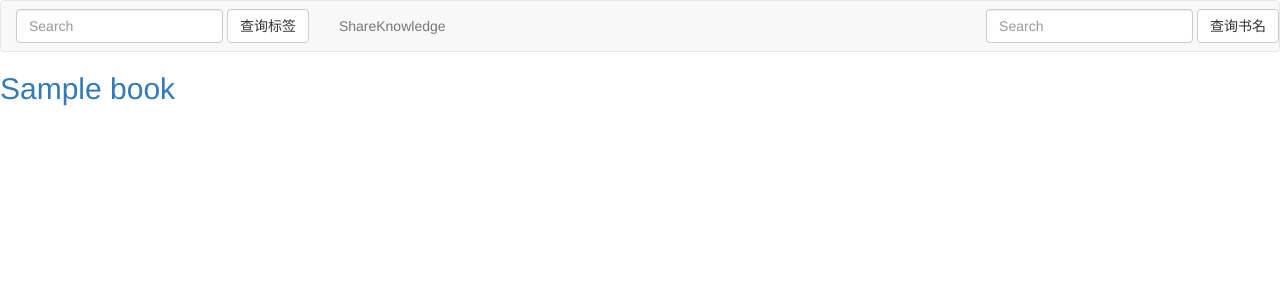
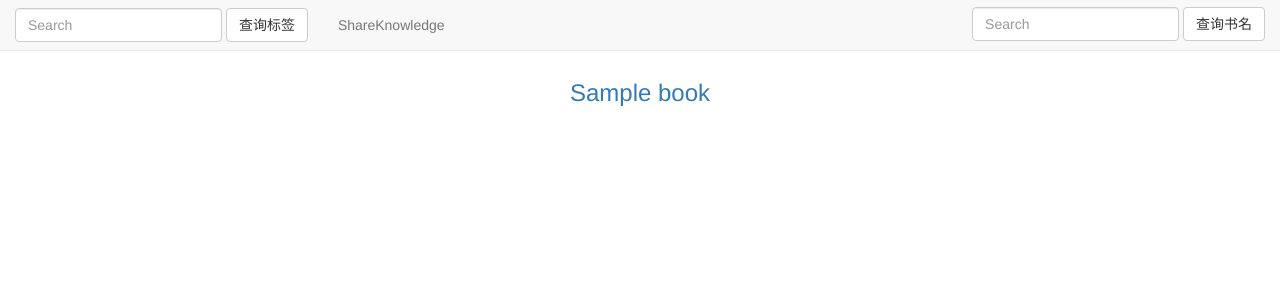
Before and after one commit to kiudou/ShareKnowledge, a Django app: a page that uses books/templates/base.html in a window 1280 px wide. Shown: the top 300 px of the page. Run offline with Django 3.2, Linux system fonts and the light colour scheme; tables that the repository leaves empty hold one stand-in row (values such as "Sample post"); some libraries are stand-ins or nearby versions.

Commit message:
完成书籍页面的设计，修改存放书籍的路径

```diff
--- a/books/templates/base.html
+++ b/books/templates/base.html
@@ -17,7 +17,7 @@
 
 <body>
 
-    <nav class="navbar navbar-default" role="navigation">
+    <nav class="navbar navbar-default navbar-fixed-top" role="navigation">
         <div>
             <form class="navbar-form navbar-left" role="search_tag">
                 <div class="form-group">
@@ -28,7 +28,7 @@
             <div>
                 <p class="navbar-text">ShareKnowledge</p>
             </div>
-            <form class="navbar-form navbar-right" role="search_title">
+            <form class="navbar-form navbar-right" role="search_title"  style="margin:7px 0 0 0;">
                 <div class="form-group">
                     <input type="text" class="form-control" placeholder="Search">
                         </div>
@@ -36,7 +36,7 @@
             </form>
         </div>
     </nav>
-
+    <div style="margin:80px 0 0 0;"></div>
     {% block content %}
         <div>it is not extending</div>
     {% endblock %}
--- a/books/templates/home.html
+++ b/books/templates/home.html
@@ -20,7 +20,7 @@
     <div class="row" style="margin:50px 0 0 0;">
         <div class="col-sm-6 col-md-3">
             <div style="text-align:center;">
-                <img src="/static/picture_tags/python.jpeg" widht="150" height="150"
+                <img src="/static/picture_tags/python.jpeg" width="150" height="150"
                     alt="python">
                     </div>
             <div class="caption" style="text-align:center;">
@@ -38,7 +38,7 @@
         </div>
         <div class="col-sm-6 col-md-3">
             <div style="text-align:center;">
-                <img src="/static/picture_tags/java.png" class="img-rounded" widht="150" height="150"
+                <img src="/static/picture_tags/java.png" class="img-rounded" width="150" height="150"
                     alt="java">
                     </div>
             <div class="caption" style="text-align:center;">
@@ -55,7 +55,7 @@
         </div>
         <div class="col-sm-6 col-md-3">
             <div style="text-align:center;">
-                <img src="/static/picture_tags/linux.png" class="img-rounded" widht="150" height="150"
+                <img src="/static/picture_tags/linux.png" class="img-rounded" width="150" height="150"
                     alt="linux">
                     </div>
             <div class="caption" style="text-align:center;">
--- a/books/templates/index.html
+++ b/books/templates/index.html
@@ -5,9 +5,11 @@
 
     <div class="Book">
          {% for book in Books %}
-             <h2>
+         <div style="text-align:center;margin:20px 20px 20px 20px;">
+             <h3>
                  <a href="{% url 'python_title' book.title %}">{{ book.title }}</a>
-             </h2>
+             </h3>
+         </div>
          {% endfor %}
     </div>
 
--- a/books/views.py
+++ b/books/views.py
@@ -27,5 +27,5 @@ def title(request, book_title):
         Book_single = Book.objects.get(title=book_title)
     except Book.DoesNotExist:
         raise Http404
-    url = '/static/'+Book_single.title
+    url = '/static/'+Book_single.tag+'/'+Book_single.title
     return redirect(str(url))
```
Also changed, not shown: 6 other files.
